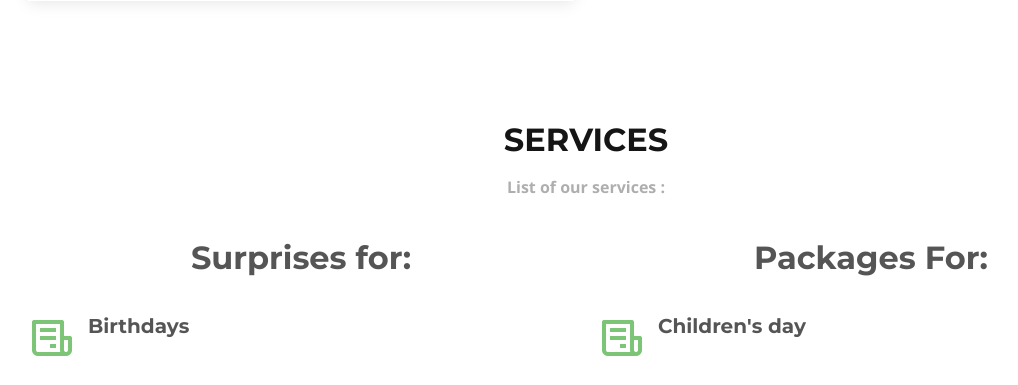
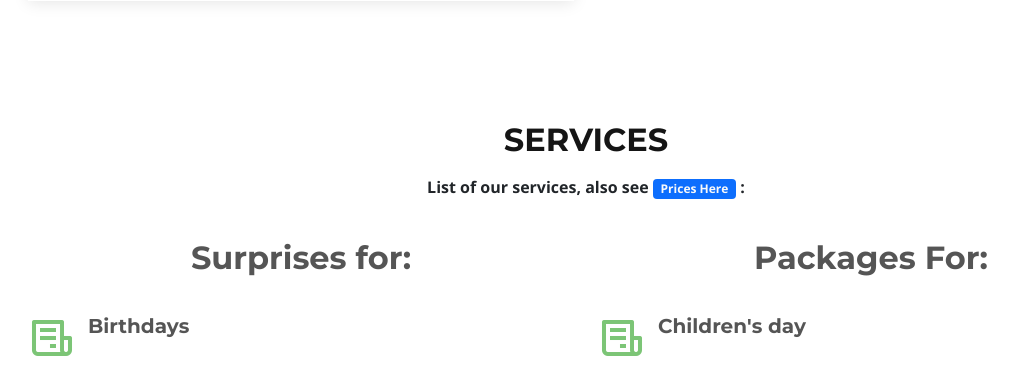
Before and after one commit to crypticwisdom/BelovedTwins, a Django app: page / in a window 1280 px wide. Shown: the part 1588-1973 px from the top of the page, without its empty margins (54-1072 px from the left). Run offline with Django 3.2, Linux system fonts and the light colour scheme; some libraries are stand-ins or nearby versions.

Commit message:
Added link in service section for the price modal

```diff
--- a/portfolio/templates/portfolio/home.html
+++ b/portfolio/templates/portfolio/home.html
@@ -170,7 +170,9 @@
 
         <div class="section-title" data-aos="fade-up">
             <h2>Services</h2>
-            <p><b>List of our services :</b></p>
+            <p class="fw-bolder text-dark"><b>List of our services, also see <a class="badge badge-lg bg-primary fw-bold text-light" href="#services" data-bs-toggle="modal" data-bs-target="#myModal">
+              Prices Here
+            </a> :</b></p>
           </div>
 
       <div class="row">
```
